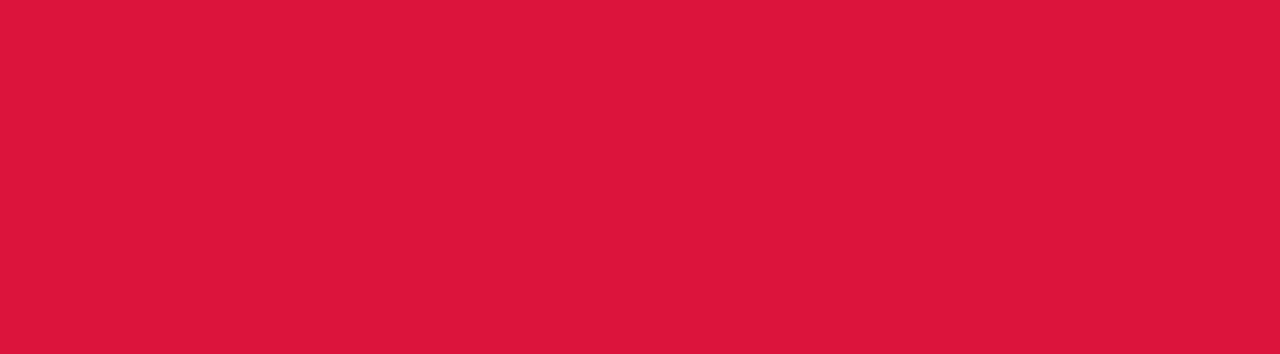
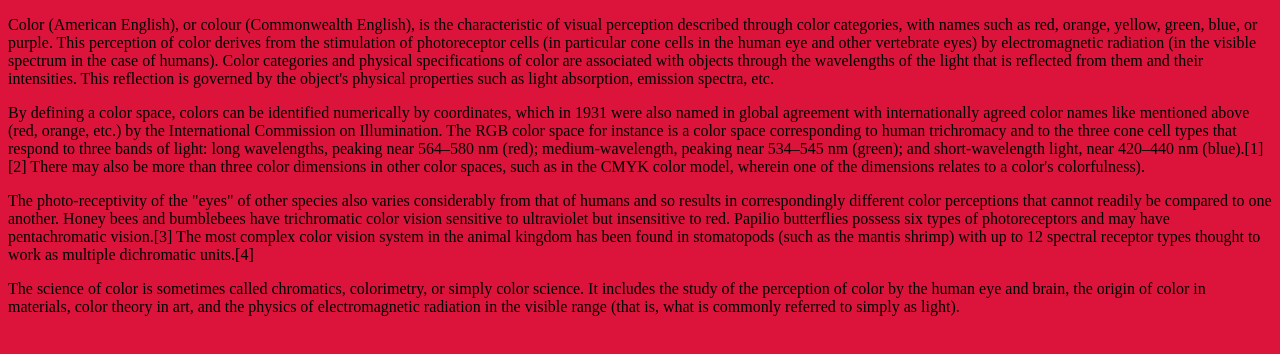
Before and after one commit to AndreaWZ/sliceIn, a plain HTML site: page index.html in a window 1280 px wide. Drawn offline with Linux system fonts and the light colour scheme.

Commit message:
add texts to html  and 'images' folder

```diff
--- a/index.html
+++ b/index.html
@@ -7,7 +7,54 @@
     <title>Slice In on Scroll</title>
 </head>
 <body>
-
+    <div>
+        <p>
+            Color (American English), or colour (Commonwealth English), is
+            the characteristic of visual perception described through color
+            categories, with names such as red, orange, yellow, green, blue,
+            or purple. This perception of color derives from the stimulation
+            of photoreceptor cells (in particular cone cells in the human eye
+            and other vertebrate eyes) by electromagnetic radiation (in the
+            visible spectrum in the case of humans). Color categories and
+            physical specifications of color are associated with objects through
+            the wavelengths of the light that is reflected from them and their
+            intensities. This reflection is governed by the object's physical
+            properties such as light absorption, emission spectra, etc.
+        </p>
+        <p>
+            By defining a color space, colors can be identified numerically
+            by coordinates, which in 1931 were also named in global agreement
+            with internationally agreed color names like mentioned above
+            (red, orange, etc.) by the International Commission on Illumination.
+            The RGB color space for instance is a color space corresponding
+            to human trichromacy and to the three cone cell types that respond
+            to three bands of light: long wavelengths, peaking near 564–580 nm
+            (red); medium-wavelength, peaking near 534–545 nm (green); and
+            short-wavelength light, near 420–440 nm (blue).[1][2] There may also
+            be more than three color dimensions in other color spaces, such as
+            in the CMYK color model, wherein one of the dimensions relates to
+            a color's colorfulness).
+        </p>
+        <p>
+            The photo-receptivity of the "eyes" of other species also varies
+            considerably from that of humans and so results in correspondingly
+            different color perceptions that cannot readily be compared to
+            one another. Honey bees and bumblebees have trichromatic color
+            vision sensitive to ultraviolet but insensitive to red. Papilio
+            butterflies possess six types of photoreceptors and may have
+            pentachromatic vision.[3] The most complex color vision system
+            in the animal kingdom has been found in stomatopods (such as the
+            mantis shrimp) with up to 12 spectral receptor types thought to
+            work as multiple dichromatic units.[4]
+        </p>
+        <p>
+            The science of color is sometimes called chromatics, colorimetry,
+            or simply color science. It includes the study of the perception
+            of color by the human eye and brain, the origin of color in materials,
+            color theory in art, and the physics of electromagnetic radiation
+            in the visible range (that is, what is commonly referred to simply as light).
+        </p>
+    </div>
 </body>
 <script src="script.js"></script>
 </html>
```
Also changed, not shown: images/img1.jpeg (added), images/img2.jpeg (added), images/img3.jpeg (added), images/img4.jpeg (added).
